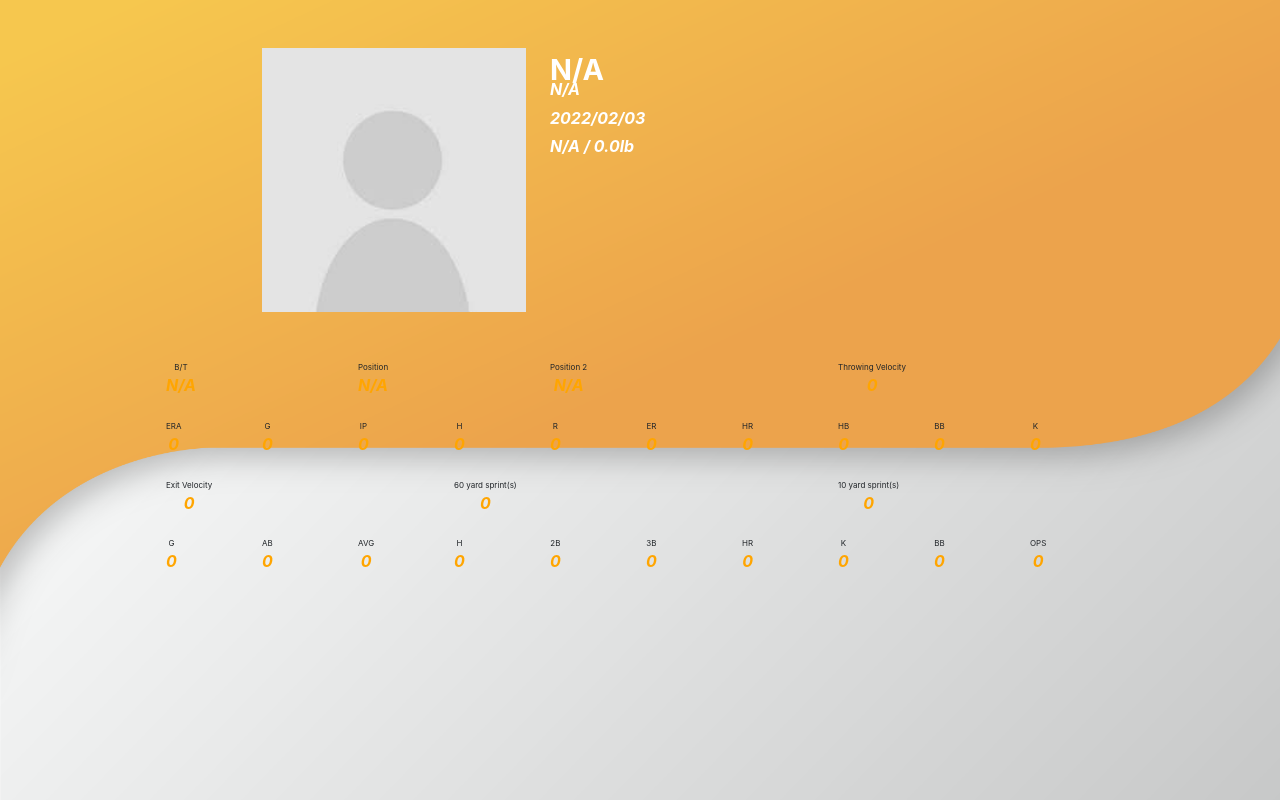
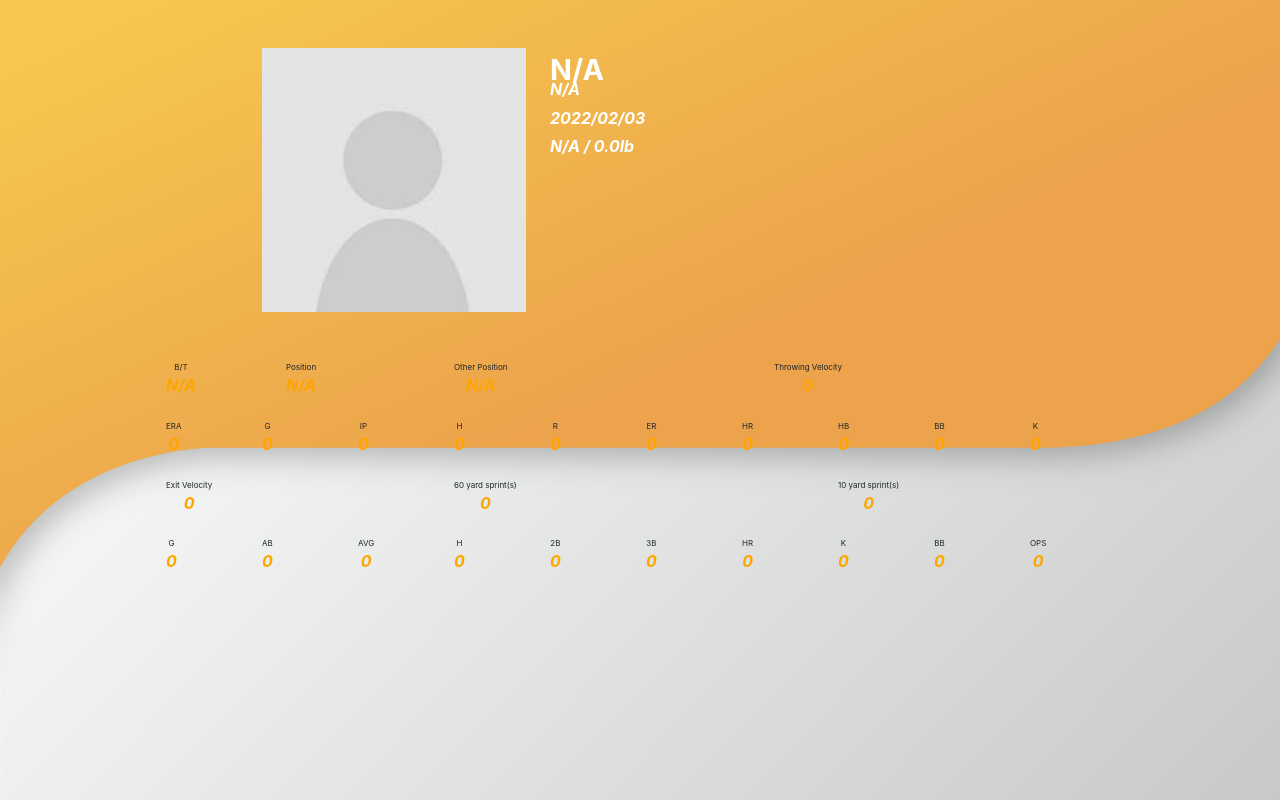
Before and after one commit to yogifang/ASNBaseball, a Next.js app: page /baseballPage in a window 1280 px wide. Built offline with nearby package versions, Linux system fonts and the light colour scheme.

Commit message:
layout modify

```diff
--- a/pages/baseballPage.js
+++ b/pages/baseballPage.js
@@ -310,18 +310,21 @@ const BaseballPage = () => {
         <br /><br /><br />
         <Row className={styles.sheettable}>
           <Col xs={1}></Col>
-          <Col xs={2}>
-            <OutputText cols="12" name="LeftRightHand" main="B/T" value={values.LeftRightHand} />
+          <Col xs={3}>
+            <Row>
+              <OutputText cols="5" name="LeftRightHand" main="B/T" value={values.LeftRightHand} />
+              <OutputText cols="7" name="PriPosition" main="Position" value={values.PriPosition} />
+            </Row>
           </Col>
-          <Col xs={2}>
-            <OutputText cols="12" name="PriPosition" main="Position" value={values.PriPosition} />
+          <Col xs={8}>
+            <Row>
+              <OutputText cols="5" name="SecPosition" main="Other Position" value={values.SecPosition} />
+              <OutputText cols="6" name="Throwing" main="Throwing Velocity" value={valPerformance.Throwing} />
+            </Row>
           </Col>
-          <Col xs={3}>
-            <OutputText cols="12" name="SecPosition" main="Position 2" value={values.SecPosition} />
-          </Col>
-          <Col xs={4}>
-            <OutputText cols="12" name="Throwing" main="Throwing Velocity" value={valPerformance.Throwing} />
-          </Col>
+
+
+
 
         </Row>
         <br /><br />
```
